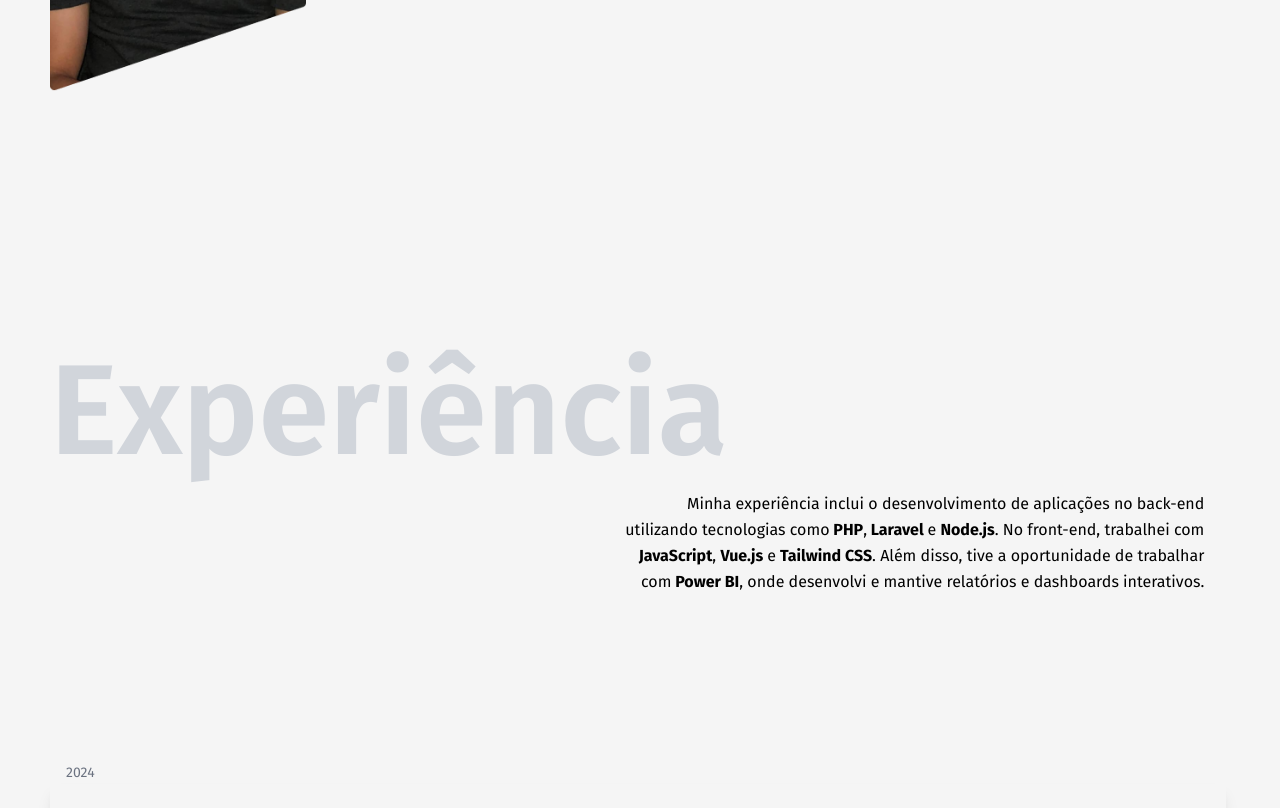
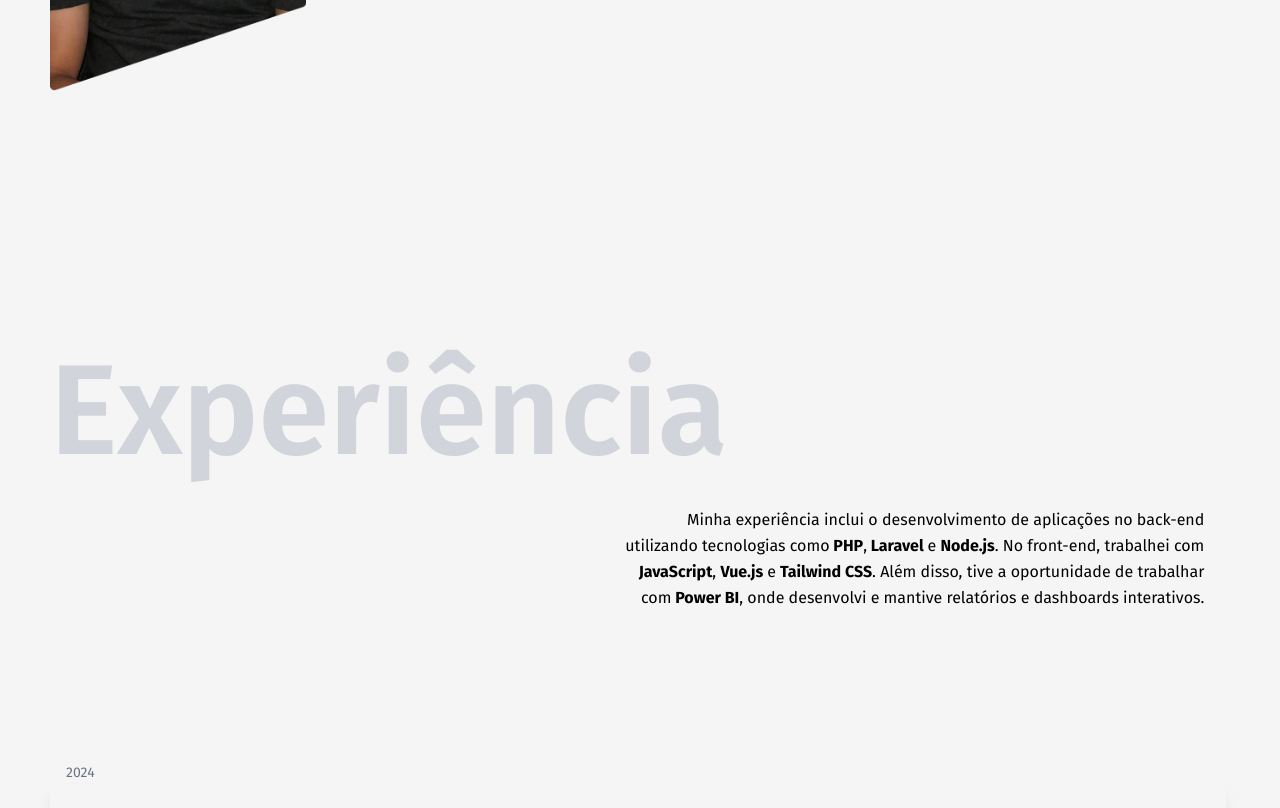
Before and after one commit to VitorHSilver/Portfolio, a React (Create React App) app: page / in a window 1280 px wide. Shown: the part 564-1372 px from the top of the page. Built offline with nearby package versions, Linux system fonts and the light colour scheme.

Commit message:
refactor: update text content and adjust layout spacing in Experience, Introduction, and Project components

```diff
--- a/src/components/Experience.js
+++ b/src/components/Experience.js
@@ -58,7 +58,7 @@ function experience() {
                     Experiência
                </h2>
                <div className="w-1/2 flex text-right mb-60 absolute right-4 top-20 max-md:w-full max-md:text-left max-md:pl-4 max-sm:w-full max-sm:top-32 max max-smallscreen:left-10 max-md:top-24">
-                    <p className="leading-relaxed max-w-prose relative  mt-32 max-smallscreen:text-base max-smallscreen:leading-relaxed subpixel-antialiased max-smallscreen:text-start max-smallscreen:mt-0 max-smallscreen:base max-md:pl-4">
+                    <p className="leading-relaxed max-w-prose relative  mt-36 max-smallscreen:text-base max-smallscreen:leading-relaxed subpixel-antialiased max-smallscreen:text-start max-smallscreen:mt-0 max-smallscreen:base max-md:pl-4">
                          Minha experiência inclui o desenvolvimento de aplicações no back-end utilizando tecnologias
                          como
                          <strong> PHP</strong>,<strong> Laravel </strong> e <strong>Node.js</strong>. No front-end,
--- a/src/components/Introduction.js
+++ b/src/components/Introduction.js
@@ -11,7 +11,7 @@ function Introduction() {
                               Vitor Henrique
                          </h1>
                          <h1 className="font-bold text-6xl max-sm:text-5xl max-smartphone:2xl:">
-                              Desenvolvedor<br></br>Back-End
+                              Desenvolvedor<br></br>Web
                          </h1>
                     </div>
                </main>
--- a/src/components/Project.js
+++ b/src/components/Project.js
@@ -8,7 +8,7 @@ function Project() {
                     Projetos
                </h2>
                <div>
-                    <div className=" max-w-2xl mt-6 py-28 max-smallscreen:py-10 max-sm:mt-0 max-smallscreen:p-10 max-md:p-10">
+                    <div className="max-w-2xl mt-6 py-28 max-smallscreen:py-10 max-sm:mt-0 max-smallscreen:p-10 max-md:p-10">
                          <MultipleItems />
                     </div>
                </div>
```
